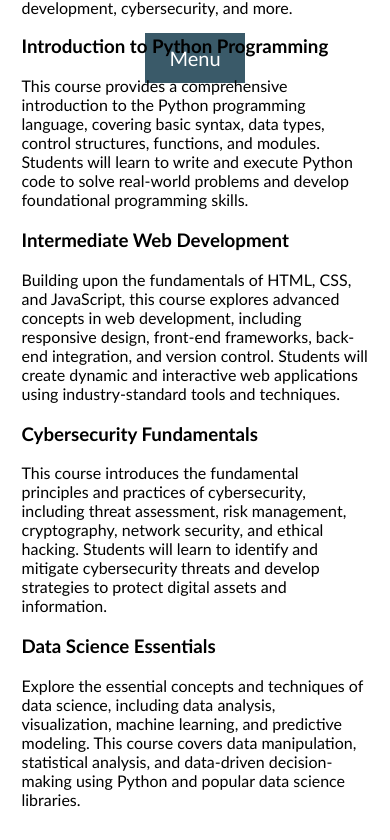
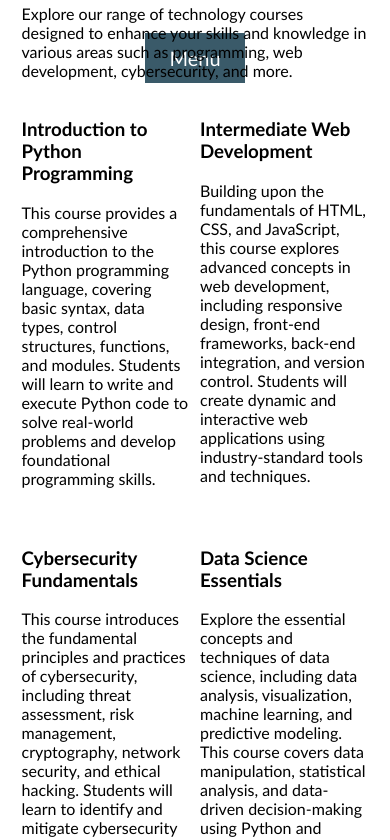
Before and after one commit to aanno012/assign2, a plain HTML site: page HTML/courses.html in a window 390 px wide. Shown: the part 253-1093 px from the top of the page. Drawn offline with Linux system fonts and the light colour scheme.

Commit message:
final adjustments

```diff
--- a/HTML/style/coursesstyle.css
+++ b/HTML/style/coursesstyle.css
@@ -55,10 +55,8 @@ footer {
         margin-left: 5%;
         margin-right: 5%;
     }
-    article {
-        display: block; /* Change grid layout to block layout */
-    }
     article > div {
+        display: block; /* Change display to block */
         margin-bottom: 20px; /* Add margin to each course section */
     }
 }
```
